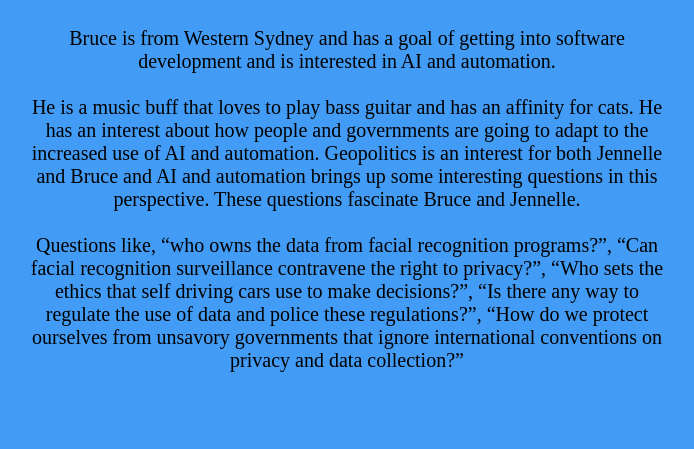
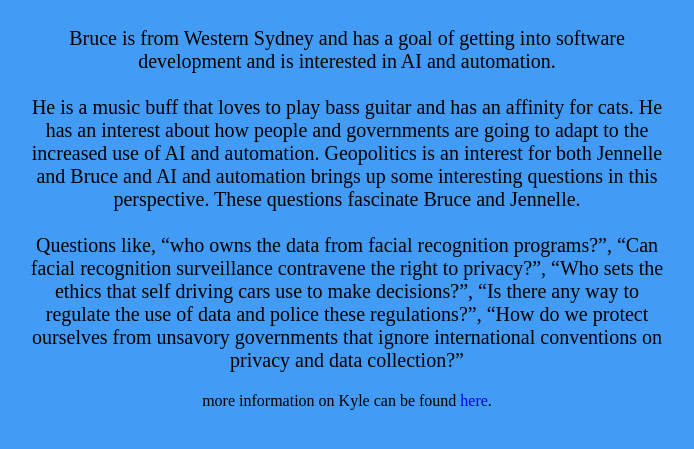
Before and after one commit to s3805194/Restless-Bolters, a plain HTML site: page bruce.html in a window 1280 px wide. Shown: the part 339-788 px from the top of the page, without its empty margins (293-987 px from the left). Drawn offline with Linux system fonts and the light colour scheme.

Commit message:
Update bruce.html

```diff
--- a/bruce.html
+++ b/bruce.html
@@ -46,6 +46,10 @@ h3 {font-size:30px;}
 
 <p2>
 </article>
+</article>
+  <p2>
+    more information on Kyle can be found <a href=https://s3805194.github.io/s3805194/ style="text-decoration: none;"> here</a>.
+  </p2>
 </center>
 
 </body>
```
